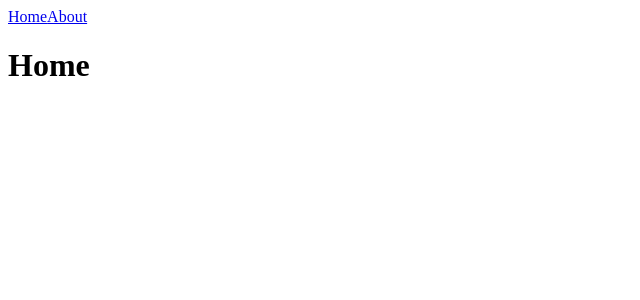
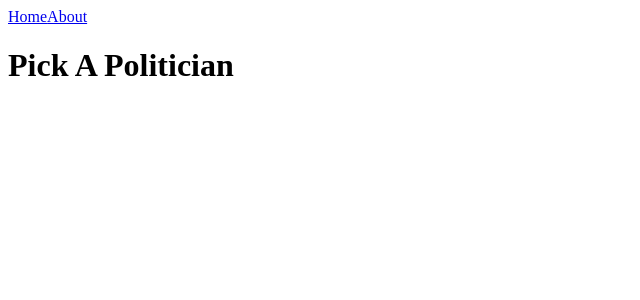
Before and after one commit to aalcott14/trust-issues, a React app: page / in a window 1280 px wide. Shown: the top 300 px of the page, without its empty margins (0-640 px from the left). Built offline with nearby package versions, Linux system fonts and the light colour scheme.

Commit message:
add and configure file loader for images

```diff
--- a/client/src/components/Home.jsx
+++ b/client/src/components/Home.jsx
@@ -2,7 +2,7 @@ import React from 'react';
 
 const Home = () => (
   <div className="Home">
-    <h1>Home</h1>
+    <h1>Pick A Politician</h1>
   </div>
 );
 
--- a/package.json
+++ b/package.json
@@ -38,6 +38,8 @@
     "eslint-plugin-import": "^2.7.0",
     "eslint-plugin-jsx-a11y": "^5.1.1",
     "eslint-plugin-react": "^7.1.0",
+    "file-loader": "^0.11.2",
+    "url-loader": "^0.5.9",
     "webpack": "^3.3.0"
   }
 }
--- a/webpack.config.js
+++ b/webpack.config.js
@@ -16,6 +16,10 @@ module.exports = {
         exclude: /node_modules/,
         loaders: ['babel-loader'],
       },
+      {
+        test: /\.(png|jpg|gif)$/,
+        loaders: ['file-loader'],
+      },
     ],
   },
   watch: true,
```
Also changed, not shown: 1 other file (tests, documents, lock files or other folders).
